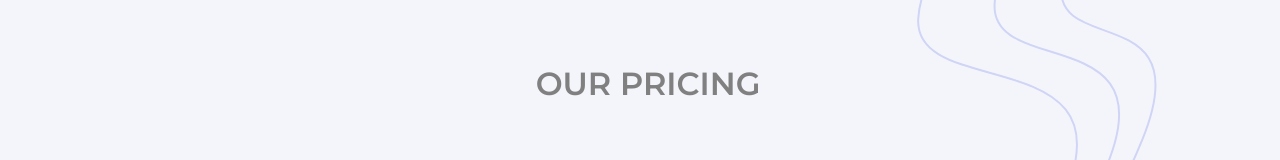
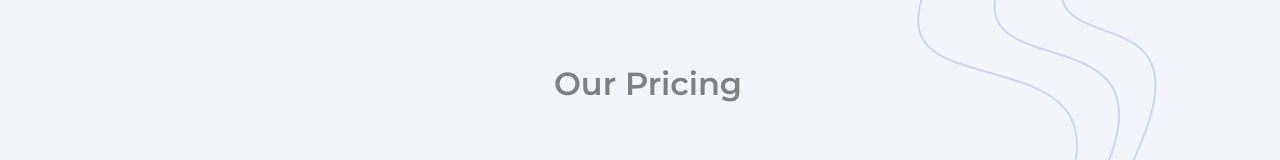
Before and after one commit to Aryan9bisht/pricing-project-updated, a plain HTML site: page index.html in a window 1280 px wide. Shown: the top 160 px of the page. Drawn offline with Linux system fonts and the light colour scheme.

Commit message:
updated heading

```diff
--- a/index.html
+++ b/index.html
@@ -20,7 +20,7 @@
   <div class="box">
   <div class="head-div">
     <div class="heading">
-      <h1 class="heading-main">OUR PRICING</h1>
+      <h1 class="heading-main">Our Pricing</h1>
     </div>
     <div class="forSwitch">
       <div class="plans">
```
